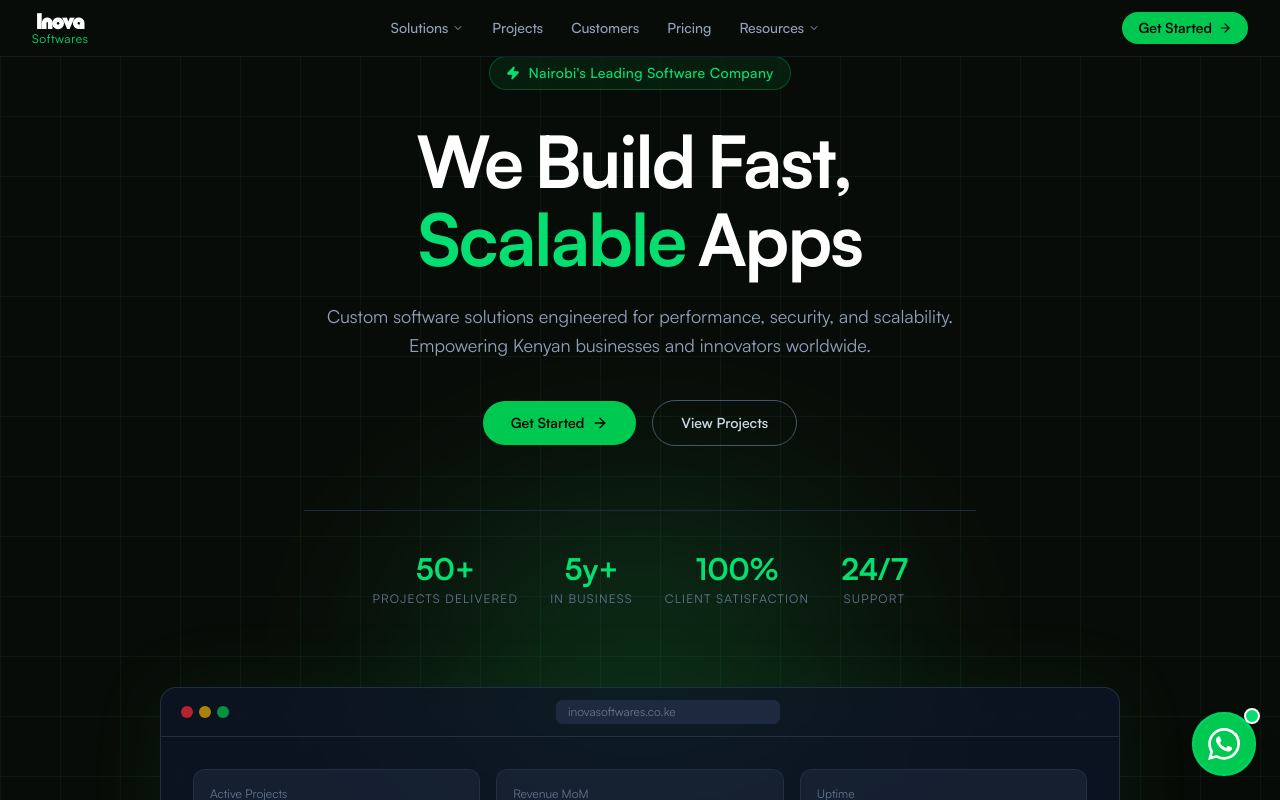
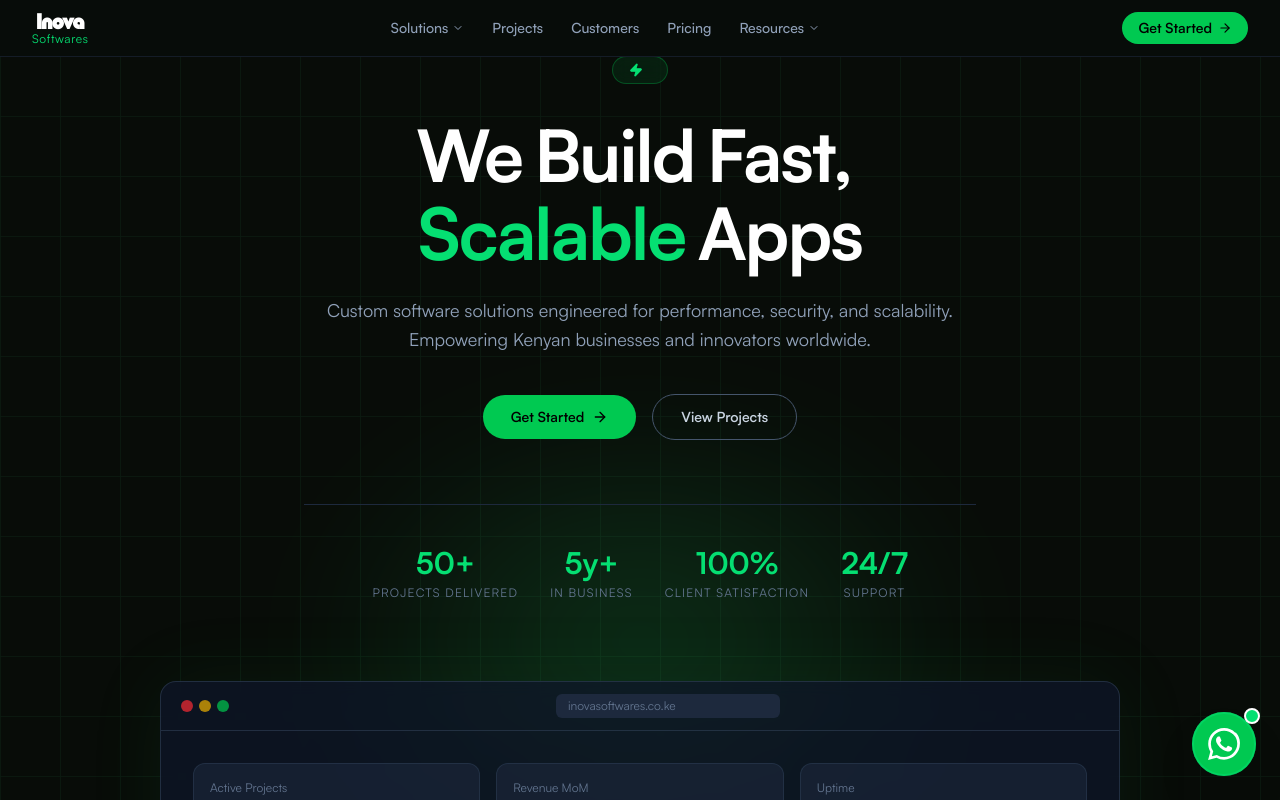
Before and after one commit to Brian-Rotich20/inovasoftwares, a Next.js app: page / in a window 1280 px wide. Shown: the top 800 px of the page. Built offline with nearby package versions, Linux system fonts and the light colour scheme.

Commit message:
fix: the heroS

```diff
--- a/app/components/HeroSection1.tsx
+++ b/app/components/HeroSection1.tsx
@@ -46,7 +46,7 @@
         className="relative z-10 mb-8 inline-flex items-center gap-2 rounded-full border border-green-500/30 bg-green-500/10 px-4 py-1.5 text-sm text-green-400 backdrop-blur-sm"
       >
         <Zap className="h-3.5 w-3.5 fill-green-400" />
-        <span className="font-medium tracking-wide">Nairobi's Leading Software Company</span>
+        <span className="font-medium tracking-wide"></span>
       </motion.div>
 
       {/* Main headline */}
```
